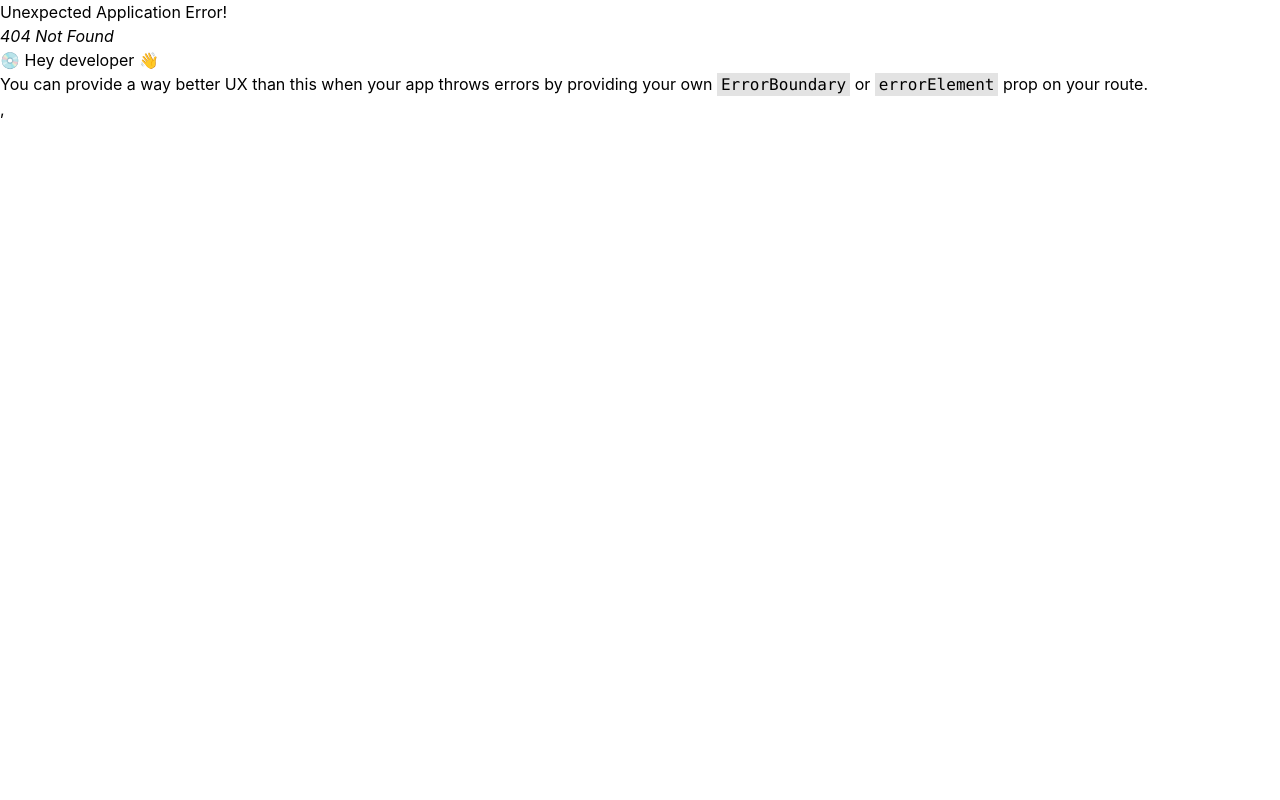
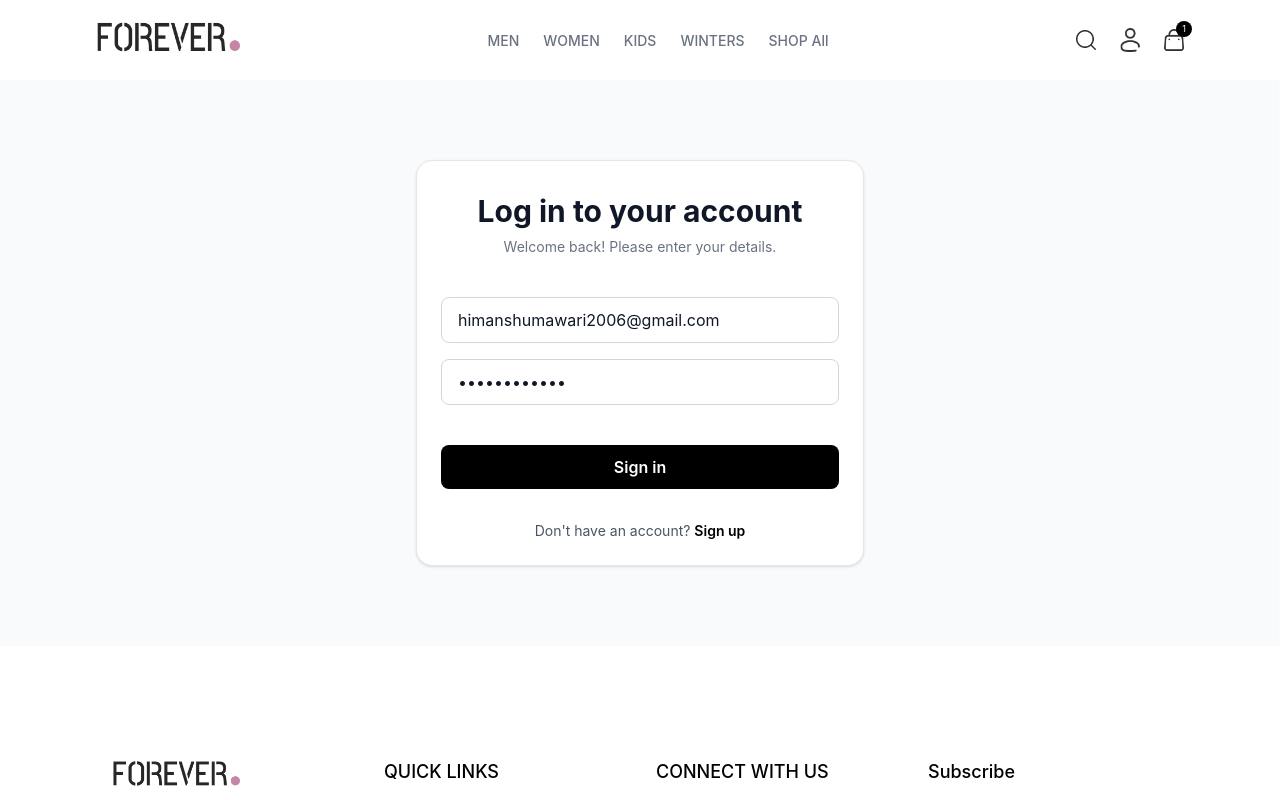
Before and after one commit to himanshu-mawari/ecommerce-frontend, a React (Vite) app: page /login in a window 1280 px wide. Before the commit this address had no page. Shown: the top 800 px of the page. Built offline with nearby package versions, Linux system fonts and the light colour scheme; a web font is replaced by a local one.

Commit message:
feat: add login page and protect route

```diff
--- a/src/App.jsx
+++ b/src/App.jsx
@@ -5,6 +5,12 @@ import Footer from "./components/Footer.jsx";
 import Product from "./pages/Product.jsx";
 import Collection from "./pages/Collection.jsx";
 import Cart from "./pages/Checkout.jsx";
+import Login from "./pages/Login.jsx";
+import Address from "./pages/Address.jsx";
+import { useDispatch } from "react-redux";
+import { addUser } from "./store/userSlice.js";
+import { useEffect } from "react";
+import ProtectedRoute from "./components/ProtectedRoute.jsx";
 
 const Layout = () => {
   return (
@@ -26,11 +32,30 @@ const router = createBrowserRouter([
       { path: "/collections/:category", element: <Collection /> },
       { path: "/collections/:category/:gender", element: <Collection /> },
       { path: "/checkout", element: <Cart /> },
+      { path: "/login", element: <Login /> },
+      {
+        path: "/address",
+        element: (
+          <ProtectedRoute>
+            <Address />
+          </ProtectedRoute>
+        ),
+      },
     ],
   },
 ]);
 
 const App = () => {
+  // const dispatch = useDispatch();
+
+  // useEffect(() => {
+  //   const fakeUser = localStorage.getItem("user");
+  //   if (!fakeUser) {
+  //     const parseUserData = JSON.parse(fakeUser);
+  //     dispatch(addUser(parseUserData));
+  //   }
+  // }, [dispatch]);
+
   return <RouterProvider router={router} />;
 };
 
--- /dev/null
+++ b/src/components/ProtectedRoute.jsx
@@ -0,0 +1,14 @@
+import { useSelector } from "react-redux"
+import { useLocation , Navigate} from "react-router-dom"
+const ProtectedRoute = ({children}) => {
+    const user = useSelector(store => store.user.user)
+    const location = useLocation();
+
+    if(!user){
+        return <Navigate to={`/login?redirect=${location.pathname}`} replace />
+    }
+
+  return children
+}
+
+export default ProtectedRoute
--- /dev/null
+++ b/src/pages/Address.jsx
@@ -0,0 +1,9 @@
+import React from 'react'
+
+const Address = () => {
+  return (
+    <div>Address</div>
+  )
+}
+
+export default Address
--- a/src/pages/Checkout.jsx
+++ b/src/pages/Checkout.jsx
@@ -1,11 +1,14 @@
-import { useSelector, useDispatch } from "react-redux";
+import { useSelector, useDispatch , } from "react-redux";
+import { useNavigate } from "react-router-dom";
 import { products } from "../assets/frontend_assets/assets";
 import { increaseQuantity, decreaseQuantity } from "../store/cartSlice.js";
 
 const Cart = () => {
   const items = useSelector((store) => store?.cart?.items);
   const dispatch = useDispatch();
+  const navigate = useNavigate();
   const shippingCharges = 100;
+  const user = useSelector(store => store.user.user)
 
   const cartData = items
     .map((item) => {
@@ -39,6 +42,10 @@ const Cart = () => {
   const handleDecreaseQuantity = (id, size, quantity) => {
     return dispatch(decreaseQuantity({ id, size, quantity }));
   };
+
+  const handleCheckout = () => {
+    navigate(user ? "/address" : "/login?redirect=address")
+  }
 
   return (
     <div className="border-t border-gray-300">
@@ -98,10 +105,8 @@ const Cart = () => {
                         </div>
                       </div>
                     </div>
-
-                    <div className="flex items-center gap-3 mt-6 ">
-
-                      <div className="flex items-center justify-between border border-gray-200 rounded-full px-2  w-28 bg-white shadow-sm">
+                    <div className="flex items-center gap-3 mt-6">
+                      <div className="flex items-center justify-between border border-gray-200 rounded-full px-2 w-28 md:w-32 lg:w-36 bg-white shadow-sm transition-all">
                         <button
                           onClick={() =>
                             handleDecreaseQuantity(
@@ -110,45 +115,47 @@ const Cart = () => {
                               item.quantity,
                             )
                           }
-                          className="text-black active:scale-75 transition-transform p-1"
+                          className="text-black active:scale-75 transition-transform  flex items-center justify-center"
                         >
                           {item.quantity > 1 ? (
                             <svg
                               xmlns="http://www.w3.org/2000/svg"
-                              className="w-4"
                               fill="none"
                               viewBox="0 0 24 24"
-                              stroke-width="1.5"
+                              strokeWidth="1.5"
                               stroke="currentColor"
-                              class="size-6"
+                              /* RESPONSIVE WIDTH: w-4 (mobile), w-5 (tablet), w-6 (desktop) */
+                              className="w-4 h-4 md:w-5 md:h-5  lg:h-6"
                             >
                               <path
-                                stroke-linecap="round"
-                                stroke-linejoin="round"
+                                strokeLinecap="round"
+                                strokeLinejoin="round"
                                 d="M5 12h14"
                               />
                             </svg>
                           ) : (
                             <svg
                               xmlns="http://www.w3.org/2000/svg"
-                              className="w-4"
                               fill="none"
                               viewBox="0 0 24 24"
-                              stroke-width="1.5"
+                              strokeWidth="1.5"
                               stroke="currentColor"
-                              class="size-6"
+                              /* Same responsive sizing for the trash icon */
+                              className="w-4 h-4 md:w-5 md:h-5  lg:h-6"
                             >
                               <path
-                                stroke-linecap="round"
-                                stroke-linejoin="round"
+                                strokeLinecap="round"
+                                strokeLinejoin="round"
                                 d="m14.74 9-.346 9m-4.788 0L9.26 9m9.968-3.21c.342.052.682.107 1.022.166m-1.022-.165L18.16 19.673a2.25 2.25 0 0 1-2.244 2.077H8.084a2.25 2.25 0 0 1-2.244-2.077L4.772 5.79m14.456 0a48.108 48.108 0 0 0-3.478-.397m-12 .562c.34-.059.68-.114 1.022-.165m0 0a48.11 48.11 0 0 1 3.478-.397m7.5 0v-.916c0-1.18-.91-2.164-2.09-2.201a51.964 51.964 0 0 0-3.32 0c-1.18.037-2.09 1.022-2.09 2.201v.916m7.5 0a48.667 48.667 0 0 0-7.5 0"
                               />
                             </svg>
                           )}
                         </button>
-                        <span className="text-base font-bold text-black">
+
+                        <span className="text-sm md:text-base lg:text-lg font-bold text-black">
                           {item.quantity}
                         </span>
+
                         <button
                           onClick={() =>
                             handleIncreaseQuantity(
@@ -157,24 +164,25 @@ const Cart = () => {
                               item.quantity,
                             )
                           }
-                          className="text-black text-xl mb-1 active:scale-75 transition-transform p-1"
+                          className="text-black text-lg md:text-xl lg:text-2xl mb-1 active:scale-75 transition-transform p-1"
                         >
                           +
                         </button>
                       </div>
-                      <button className="p-3 border border-gray-200 rounded-full active:bg-gray-100 shadow-sm">
+
+                      <button className="p-2 md:p-3 border border-gray-200 rounded-full active:bg-gray-100 shadow-sm flex items-center justify-center">
                         <svg
                           xmlns="http://www.w3.org/2000/svg"
-                          className="w-4"
                           fill="none"
                           viewBox="0 0 24 24"
-                          stroke-width="1.5"
+                          strokeWidth="1.5"
                           stroke="currentColor"
-                          class="size-6"
+                          /* Heart icon responsive sizing */
+                          className="w-4 h-4 md:w-5 md:h-5 lg:w-6 lg:h-6"
                         >
                           <path
-                            stroke-linecap="round"
-                            stroke-linejoin="round"
+                            strokeLinecap="round"
+                            strokeLinejoin="round"
                             d="M21 8.25c0-2.485-2.099-4.5-4.688-4.5-1.935 0-3.597 1.126-4.312 2.733-.715-1.607-2.377-2.733-4.313-2.733C5.1 3.75 3 5.765 3 8.25c0 7.22 9 12 9 12s9-4.78 9-12Z"
                           />
                         </svg>
@@ -216,16 +224,16 @@ const Cart = () => {
               </div>
             </div>
 
-            <button className="hidden lg:block w-full bg-black text-white py-2 mt-8 rounded-full font-semibold text-lg hover:bg-gray-800 transition-all shadow-xl shadow-black/10">
+            <button className="hidden lg:block w-full bg-black text-white py-2 mt-8 rounded-full font-semibold text-lg hover:bg-gray-800 transition-all shadow-xl shadow-black/10"    onClick={() => handleCheckout()}>
               Proceed to Buy
             </button>
           </div>
         </div>
       </div>
 
-      <div className="lg:hidden fixed bottom-0 left-0 right-0 bg-white/90 backdrop-blur-md border-t border-gray-100 p-4 z-50 shadow-[0_-10px_20px_rgba(0,0,0,0.03)]">
+      <div className="lg:hidden fixed bottom-0 left-0 right-0 bg-white/90 backdrop-blur-md border-t border-gray-100 p-4 z-50 shadow-[0_-10px_20px_rgba(0,0,0,0.03)]"    onClick={() => handleCheckout()}>
         <div className="max-w-md md:max-w-full mx-auto">
-          <button className="w-full bg-black text-white py-4 rounded-full font-bold text-lg active:scale-[0.97] transition-all">
+          <button className="w-full bg-black text-white py-4 rounded-full font-bold text-md active:scale-[0.97] transition-all">
             Proceed to Buy
           </button>
         </div>
--- /dev/null
+++ b/src/pages/Login.jsx
@@ -0,0 +1,91 @@
+import { useState } from "react";
+import { useDispatch } from "react-redux";
+import { addUser } from "../store/userSlice";
+import { useNavigate , useLocation } from "react-router-dom";
+
+const Login = () => {
+  const [email, setEmail] = useState("himanshumawari2006@gmail.com");
+  const [password, setPassword] = useState("Himanshu@123");
+  const [error, setError] = useState("");
+  const dispatch = useDispatch();
+  const navigate = useNavigate();
+  const location = useLocation();
+  const redirect = new URLSearchParams(location.search).get("redirect");
+
+  console.log(location)
+
+  const handleSubmit = (e) => {
+    e.preventDefault();
+
+    if (!email || !password) {
+      return setError("please fill both field");
+    }
+
+    const fakeUser = { id: Date.now().toString(), email }
+    console.log(fakeUser)
+
+    dispatch(addUser(fakeUser));
+    // localStorage.setItem("user" ,JSON.stringify(fakeUser))
+    navigate(redirect ? `/${redirect}` : "/");
+  };
+
+  return (
+    <div className="py-20 flex items-center justify-center bg-gray-50 px-4 ">
+      <div className="w-full max-w-md bg-white border border-gray-200 rounded-2xl shadow-sm overflow-hidden">
+        <div className="pt-8 pb-4 px-6">
+          <h1 className="text-2xl md:text-3xl font-bold text-center text-gray-900">
+            Log in to your account
+          </h1>
+          <p className="mt-2 text-center text-sm text-gray-500">
+            Welcome back! Please enter your details.
+          </p>
+        </div>
+
+        <form className="p-6 flex flex-col gap-4" onSubmit={handleSubmit}>
+          <div className="flex flex-col gap-1.5">
+            <input
+              type="email"
+              placeholder="Enter your email"
+              value={email}
+              onChange={(e) => {
+                setEmail(e.target.value);
+                setError("");
+              }}
+              className="w-full px-4 py-2.5 bg-white border border-gray-300 rounded-lg text-gray-900 placeholder-gray-400
+                     focus:outline-none focus:ring-2 focus:ring-black focus:border-transparent transition-all"
+            />
+          </div>
+
+          <div className="flex flex-col gap-1.5">
+            <input
+              type="password"
+              placeholder="Password"
+              onChange={(e) => {
+                setPassword(e.target.value);
+                setError("");
+              }}
+              value={password}
+              className="w-full px-4 py-2.5 bg-white border border-gray-300 rounded-lg text-gray-900 placeholder-gray-400
+                     focus:outline-none focus:ring-2 focus:ring-black focus:border-transparent transition-all"
+            />
+          </div>
+          <p className="text-sm text-red-500">{error}</p>
+
+          <button
+            type="submit"
+            className="mt-2 w-full bg-black text-white py-2.5 rounded-lg font-semibold hover:bg-gray-800 active:scale-[0.98] transition-all"
+          >
+            Sign in
+          </button>
+
+          <p className="mt-4 text-center text-sm text-gray-600">
+            Don't have an account?{"  "}
+            <a className="font-semibold text-black hover:underline">Sign up</a>
+          </p>
+        </form>
+      </div>
+    </div>
+  );
+};
+
+export default Login;
--- a/src/store/store.js
+++ b/src/store/store.js
@@ -1,8 +1,10 @@
 import { configureStore } from "@reduxjs/toolkit";
 import cartSlice from "./cartSlice";
+import userSlice from "./userSlice";
 
 const store = configureStore({
   reducer: {
+    user: userSlice,
     cart: cartSlice,
   },
 });
--- /dev/null
+++ b/src/store/userSlice.js
@@ -0,0 +1,19 @@
+import { createSlice } from "@reduxjs/toolkit";
+
+const userSlice = createSlice({
+  name: "user",
+  initialState: {
+    user: null,
+  },
+  reducers: {
+    addUser: (state, action) => {
+      state.user = action.payload;
+    },
+    removeUser: () => {
+      return null;
+    },
+  },
+});
+
+export const { addUser, removeUser } = userSlice.actions;
+export default userSlice.reducer;
```
Also changed, not shown: src/assets/frontend_assets/assets.js (line endings or trailing spaces).
